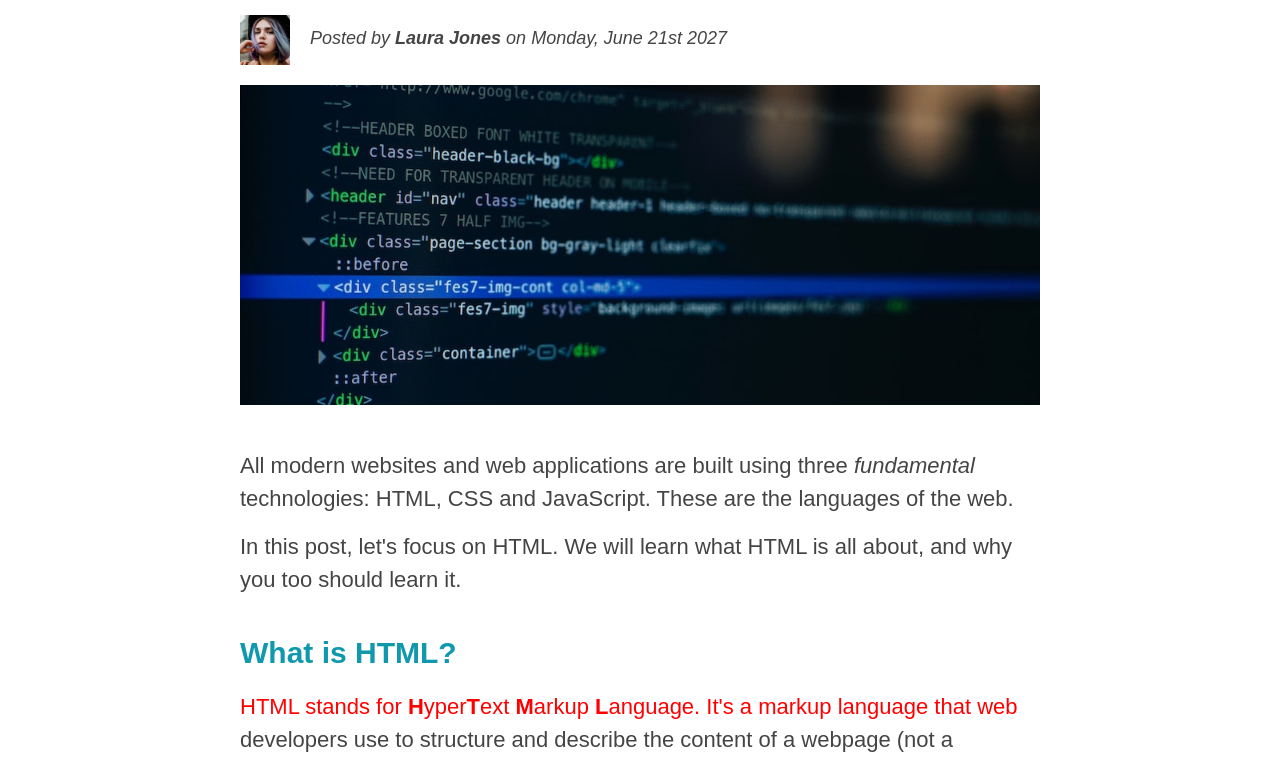
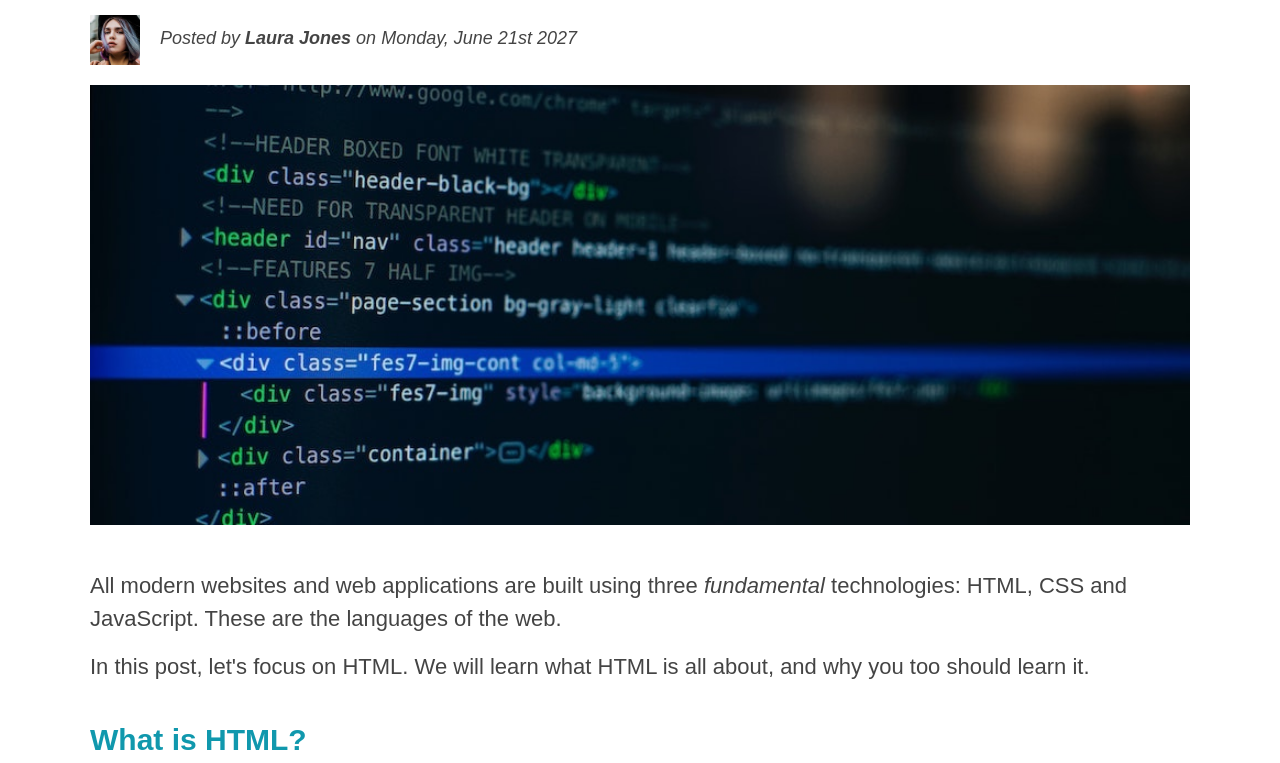
Before and after one commit to Scientific-Research/04---Layouts-Floats--Flexbox--and-CSS-Grid-Fundamentals, a plain HTML site: page index.html in a window 1280 px wide. Shown: the part 191-954 px from the top of the page. Drawn offline with Linux system fonts and the light colour scheme.

Commit message:
now, we have width 1100px instead of 800px

```diff
--- a/style.css
+++ b/style.css
@@ -50,7 +50,7 @@ li { */
 /* } */
 
 .container {
-  width: 800px;
+  width: 1100px;
   /* align-items: center; */
   /*NOTE: HOW TO CENTER OUR ELEMENTS IN A PAGE: when both margin are the same, it means the browser will calculate automatically margin-left and margin-right and the content of the page will be centered, because the right and left margins have the same values!*/
   /* margin-left: auto;
```
